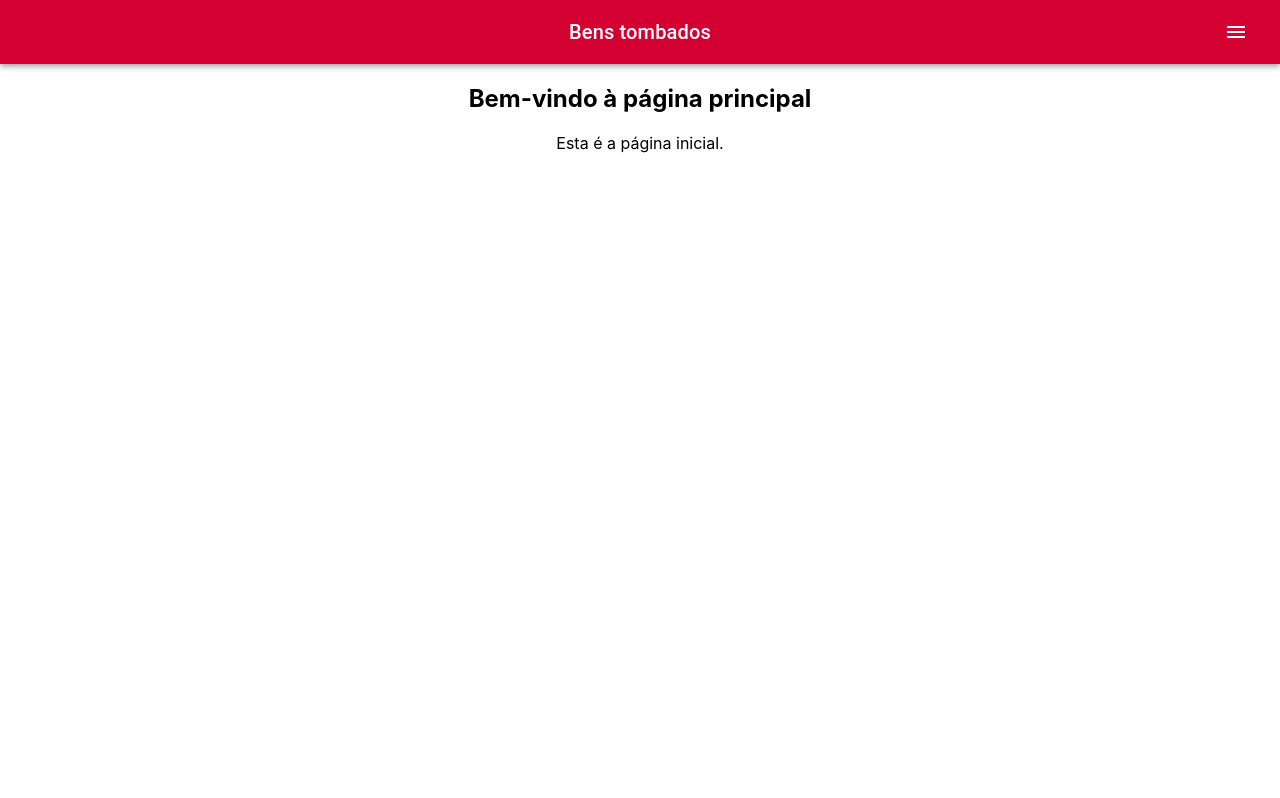
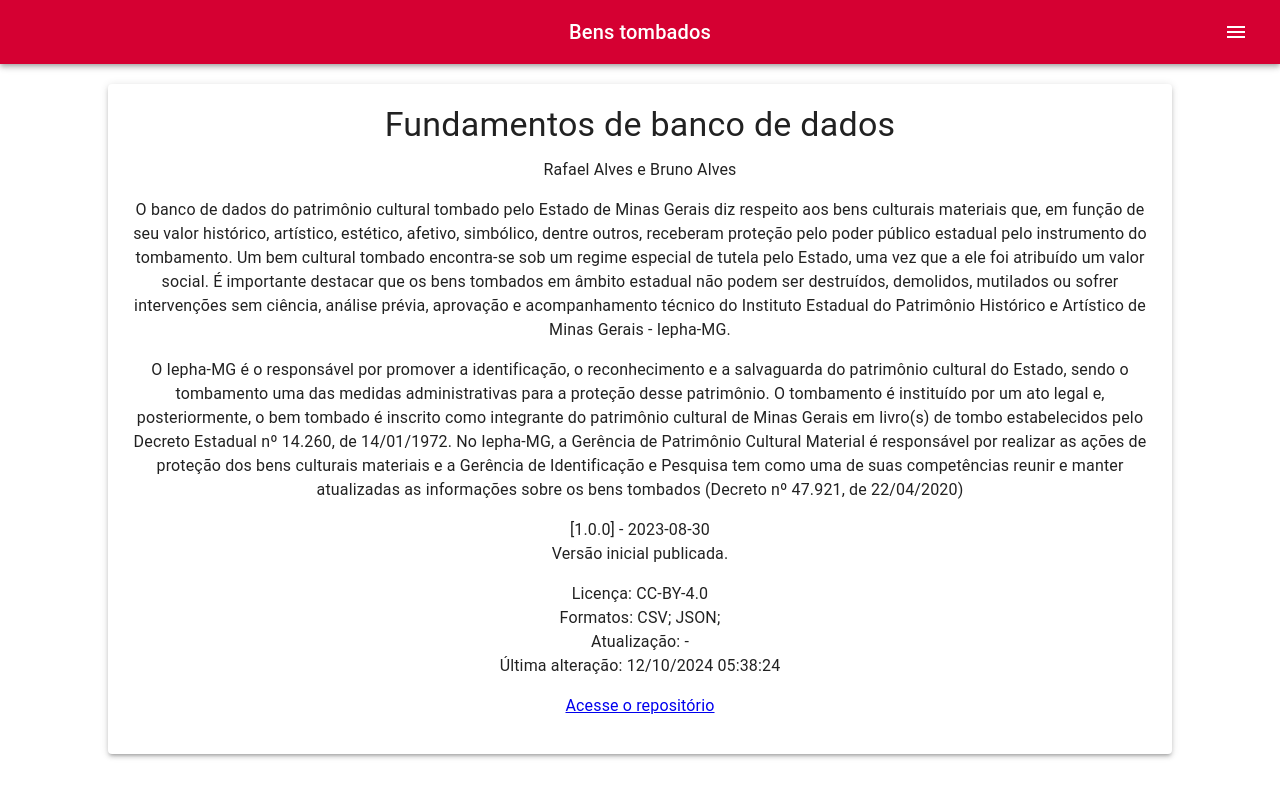
Before and after one commit to BrunoAlvesTavares/bens-tombados, a React (Create React App) app in the folder bens-tombados-fe/: page / in a window 1280 px wide. Built offline with nearby package versions, Linux system fonts and the light colour scheme.

Commit message:
feat: edited home page

```diff
--- a/bens-tombados-fe/src/App.js
+++ b/bens-tombados-fe/src/App.js
@@ -1,4 +1,3 @@
-// src/App.js
 import React from 'react';
 import './App.css';
 import { BrowserRouter as Router, Routes, Route, Link } from 'react-router-dom'; // Importe as funcionalidades de roteamento
@@ -11,30 +10,72 @@ import Categoria from './pages/categoria/categoria';
 import Classe from './pages/classe/classe';
 import SubClasse from './pages/subclasse/subclasse';
 import Processo from './pages/processo/processo';
+import Paper from '@mui/material/Paper'; // Importando o Paper do Material UI
+import Typography from '@mui/material/Typography'; // Importando o Typography para texto
 
 function App() {
   return (
-    <Router> {/* Envolva o App com Router para ativar o roteamento */}
+    <Router>
       <div className="App">
-        <Header title="Bens tombados" /> {/* Apenas o Header */}
+        <Header title="Bens tombados" />
 
         {/* Defina as rotas do seu aplicativo */}
         <Routes>
           {/* A rota "/" renderiza a página inicial */}
-          <Route path="/" element={<div>
-            <h2>Bem-vindo à página principal</h2>
-            <p>Esta é a página inicial.</p>
-          </div>} />
+          <Route
+            path="/"
+            element={
+              <div>
+                <Paper
+                  elevation={3}
+                  style={{
+                    padding: '20px',
+                    margin: '20px',
+                    width: '80%',  // Definindo a largura do Paper para 80% da tela
+                    maxWidth: '1200px', // Definindo a largura máxima
+                    marginLeft: 'auto', // Centralizando o Paper
+                    marginRight: 'auto' // Centralizando o Paper
+                  }}
+                >
+                  <Typography variant="h4" component="h2" gutterBottom>
+                    Fundamentos de banco de dados
+                  </Typography>
+                  <Typography variant="body1" paragraph>
+                    Rafael Alves e Bruno Alves
+                  </Typography>
+                  <Typography variant="body1" paragraph>
+                    O banco de dados do patrimônio cultural tombado pelo Estado de Minas Gerais diz respeito aos bens culturais materiais que, em função de seu valor histórico, artístico, estético, afetivo, simbólico, dentre outros, receberam proteção pelo poder público estadual pelo instrumento do tombamento. Um bem cultural tombado encontra-se sob um regime especial de tutela pelo Estado, uma vez que a ele foi atribuído um valor social. É importante destacar que os bens tombados em âmbito estadual não podem ser destruídos, demolidos, mutilados ou sofrer intervenções sem ciência, análise prévia, aprovação e acompanhamento técnico do Instituto Estadual do Patrimônio Histórico e Artístico de Minas Gerais - Iepha-MG.
+                  </Typography>
+                  <Typography variant="body1" paragraph>
+                    O Iepha-MG é o responsável por promover a identificação, o reconhecimento e a salvaguarda do patrimônio cultural do Estado, sendo o tombamento uma das medidas administrativas para a proteção desse patrimônio. O tombamento é instituído por um ato legal e, posteriormente, o bem tombado é inscrito como integrante do patrimônio cultural de Minas Gerais em livro(s) de tombo estabelecidos pelo Decreto Estadual nº 14.260, de 14/01/1972. No Iepha-MG, a Gerência de Patrimônio Cultural Material é responsável por realizar as ações de proteção dos bens culturais materiais e a Gerência de Identificação e Pesquisa tem como uma de suas competências reunir e manter atualizadas as informações sobre os bens tombados (Decreto nº 47.921, de 22/04/2020)
+                  </Typography>
+                  <Typography variant="body1" paragraph>
+                    [1.0.0] - 2023-08-30<br />
+                    Versão inicial publicada.
+                  </Typography>
+                  <Typography variant="body1" paragraph>
+                    Licença: CC-BY-4.0<br />
+                    Formatos: CSV; JSON;<br />
+                    Atualização: -<br />
+                    Última alteração: 12/10/2024 05:38:24
+                  </Typography>
+                  <Typography variant="body1" paragraph>
+                    <a href="https://dados.gov.br/dados/conjuntos-dados/bens-tombados2" target="_blank" rel="noopener noreferrer">
+                      Acesse o repositório
+                    </a>
+                  </Typography>
+                </Paper>
+              </div>
+            }
+          />
 
-          {/* A rota "/livro-tombo" renderiza a página Livro Tombo */}
+          {/* As demais rotas */}
           <Route path="/livro-tombo" element={<LivroTombo />} />
-
-          {/* A rota "/ato-legal" renderiza a página Ato Legal */}
           <Route path="/ato-legal" element={<AtoLegal />} />
           <Route path="/distrito" element={<Distrito />} />
           <Route path="/municipio" element={<Municipio />} />
           <Route path="/categoria" element={<Categoria />} />
-          <Route path="/classe" element={<Classe/>} />
+          <Route path="/classe" element={<Classe />} />
           <Route path="/subclasse" element={<SubClasse />} />
           <Route path="/processo" element={<Processo />} />
         </Routes>
```
